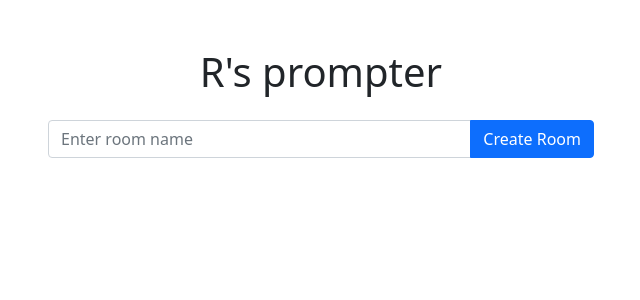
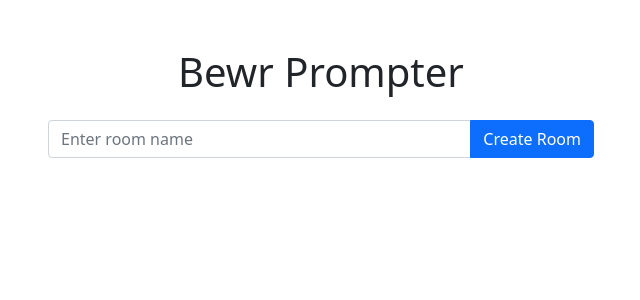
Before and after one commit to SwayLtd/Teleprompter, a Flask app: page / in a window 1280 px wide. Shown: the top 300 px of the page, without its empty margins (319-959 px from the left). Run offline with Flask 2, Linux system fonts and the light colour scheme; some libraries are stand-ins or nearby versions.

Commit message:
App renaming to "Bewr Prompter"

```diff
--- a/static/js/room.js
+++ b/static/js/room.js
@@ -21,7 +21,7 @@ socket.on('update_properties', data => {
         }
         if (data['room_name'] !== $('#room-name').text().trim() && data['room_name'] !== undefined) {
             $('#room-name').text(data['room_name']);
-            document.title = data['room_name'] + " - R's prompter";
+            document.title = data['room_name'] + " - Bewr Prompter";
         }
         if (data['isPlaying'] !== isPlaying && data['isPlaying'] !== undefined) {
             isPlaying = data['isPlaying'];
@@ -71,7 +71,7 @@ $('#sync-text').on('click', () => {
 // When the room name is changed, update the room name and send it to the server
 $('#room-name').on('input', () => {
     updateAndSave({ 'room_name': $('#room-name').text().trim() });
-    document.title = $('#room-name').text().trim() + " - R's prompter";
+    document.title = $('#room-name').text().trim() + " - Bewr Prompter";
 });
 
 // When the play/pause button is clicked, toggle the auto-scrolling state and send the updated settings to the server
@@ -377,7 +377,7 @@ function loadState() {
             if (state) {
                 $('#sync-text').html(state.text || '\n\n\n\n\n\n\nLorem ipsum dolor sit amet, consectetur adipiscing elit, sed do eiusmod tempor incididunt ut labore et dolore magna aliqua. Ut enim ad minim veniam, quis nostrud exercitation ullamco laboris nisi ut aliquip ex ea commodo consequat. Duis aute irure dolor in reprehenderit in voluptate velit esse cillum dolore eu fugiat nulla pariatur. Excepteur sint occaecat cupidatat non proident, sunt in culpa qui officia deserunt mollit anim id est laborum.\n\n\n\n\n\n\n');
                 $('#room-name').text(state.room_name || 'Unnamed Room');
-                document.title = state.room_name + " - R's prompter" || 'Unnamed Room' + " - R's prompter";
+                document.title = state.room_name + " - Bewr Prompter" || 'Unnamed Room' + " - Bewr Prompter";
                 isPlaying = (typeof state.isPlaying !== 'undefined') ? state.isPlaying : false;
                 $('#play-pause').html(isPlaying ? '<i class="fas fa-pause"></i>' : '<i class="fas fa-play"></i>');
                 toggleAutoScroll();
--- a/templates/index.html
+++ b/templates/index.html
@@ -5,7 +5,7 @@
     <meta charset="UTF-8">
     <meta http-equiv="X-UA-Compatible" content="IE=edge">
     <meta name="viewport" content="width=device-width, initial-scale=1.0">
-    <title>R's prompter</title>
+    <title>Bewr Prompter</title>
     <link rel="icon" type="image/x-icon" href="https://cdn-icons-png.flaticon.com/512/4178/4178541.png">
     <link href="https://cdn.jsdelivr.net/npm/bootstrap@5.1.3/dist/css/bootstrap.min.css" rel="stylesheet"
         integrity="sha384-1BmE4kWBq78iYhFldvKuhfTAU6auU8tT94WrHftjDbrCEXSU1oBoqyl2QvZ6jIW3" crossorigin="anonymous">
@@ -21,7 +21,7 @@
 
 <body>
     <div class="container mt-5">
-        <h1 class="text-center mb-4">R's prompter</h1>
+        <h1 class="text-center mb-4">Bewr Prompter</h1>
         <div class="row">
             <div class="col-md-6 offset-md-3">
                 <form id="create-room-form" method="post" action="/create_room">
--- a/templates/room.html
+++ b/templates/room.html
@@ -7,7 +7,7 @@
     <meta charset="UTF-8">
     <meta http-equiv="X-UA-Compatible" content="IE=edge">
     <meta name="viewport" content="width=device-width, initial-scale=1.0">
-    <title>{{ room_name }} - R's prompter</title>
+    <title>{{ room_name }} - Bewr Prompter</title>
     <link rel="icon" type="image/x-icon" href="https://cdn-icons-png.flaticon.com/512/4178/4178541.png">
     <link rel="stylesheet" href="https://cdnjs.cloudflare.com/ajax/libs/font-awesome/6.1.0/css/all.min.css">
     <link rel="stylesheet" href="/static/css/room.css">
```
